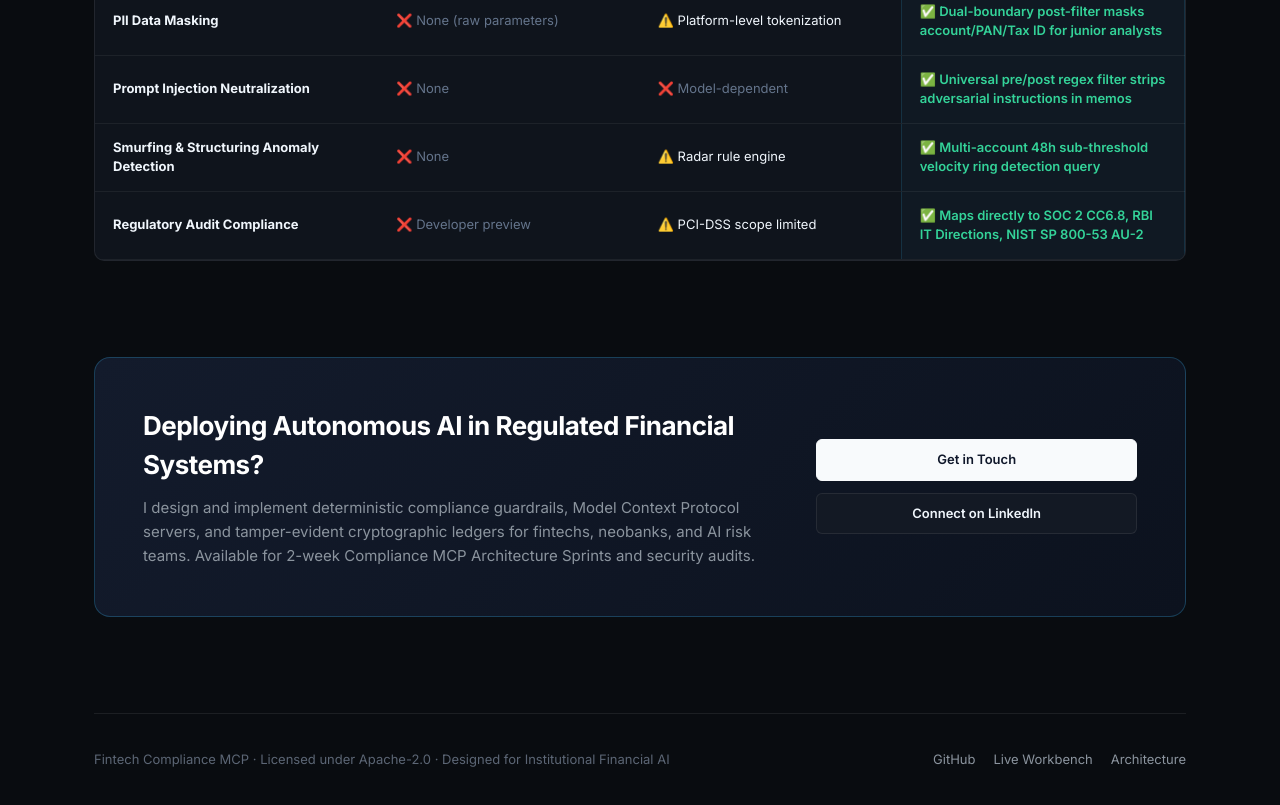
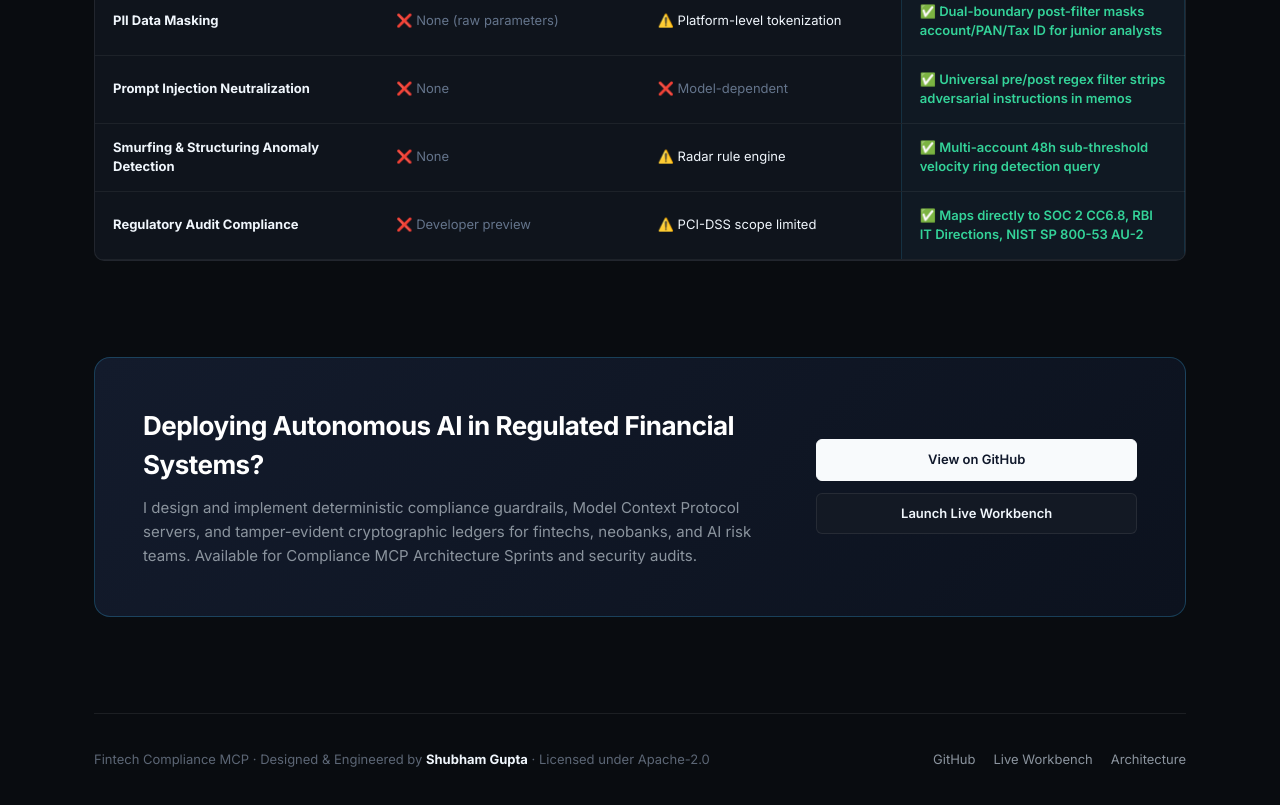
Before and after one commit to Beingstoic1/fintech-compliance-mcp, a plain HTML site: page docs/index.html in a window 1280 px wide. Shown: the part 2877-3682 px from the top of the page. Drawn offline with Linux system fonts and the light colour scheme.

Commit message:
chore: update author info, real repository URLs, and eliminate dead links

```diff
--- a/docs/index.html
+++ b/docs/index.html
@@ -988,19 +988,19 @@
         <p class="cta-desc">
           I design and implement deterministic compliance guardrails, Model Context Protocol servers,
           and tamper-evident cryptographic ledgers for fintechs, neobanks, and AI risk teams.
-          Available for 2-week Compliance MCP Architecture Sprints and security audits.
+          Available for Compliance MCP Architecture Sprints and security audits.
         </p>
       </div>
       <div class="cta-actions">
-        <a id="ctaEmailBtn" href="#" class="btn btn-primary" style="width: 100%;">Get in Touch</a>
-        <a id="ctaLinkedinBtn" href="#" target="_blank" class="btn btn-secondary" style="width: 100%;">Connect on LinkedIn</a>
+        <a id="ctaGithubBtn" href="#" target="_blank" class="btn btn-primary" style="width: 100%;">View on GitHub</a>
+        <a id="ctaWorkbenchBtn" href="#" target="_blank" class="btn btn-secondary" style="width: 100%;">Launch Live Workbench</a>
       </div>
     </section>
 
     <!-- Footer -->
     <footer class="site-footer">
       <div>
-        Fintech Compliance MCP · Licensed under Apache-2.0 · Designed for Institutional Financial AI
+        Fintech Compliance MCP · Designed & Engineered by <strong id="footerAuthor" style="color: var(--text-main);">Shubham Gupta</strong> · Licensed under Apache-2.0
       </div>
       <div style="display: flex; gap: 18px;">
         <a id="footerGithub" href="#" target="_blank">GitHub</a>
@@ -1016,23 +1016,52 @@
      * TOP CONFIG BLOCK - Update your URLs here in 10 seconds!
      */
     const SITE_CONFIG = {
-      githubUrl: "https://github.com/your-org/fintech-compliance-mcp",
-      liveWorkbenchUrl: "https://fintech-compliance-mcp.streamlit.app",
-      demoVideoUrl: "https://youtu.be/demo",
-      authorName: "Fintech Security & AI Systems Engineer",
-      linkedinUrl: "https://linkedin.com",
-      email: "mailto:compliance-engineer@example.com"
+      githubUrl: "https://github.com/Beingstoic1/fintech-compliance-mcp",
+      showcaseUrl: "https://beingstoic1.github.io/fintech-compliance-mcp/",
+      liveWorkbenchUrl: "<PASTE_YOUR_STREAMLIT_APP_URL_HERE>",
+      authorName: "Shubham Gupta"
     };
 
     // Apply config URLs to DOM
     document.addEventListener("DOMContentLoaded", () => {
       document.getElementById("navGithub").href = SITE_CONFIG.githubUrl;
       document.getElementById("heroGithubBtn").href = SITE_CONFIG.githubUrl;
-      document.getElementById("heroWorkbenchBtn").href = SITE_CONFIG.liveWorkbenchUrl;
       document.getElementById("footerGithub").href = SITE_CONFIG.githubUrl;
-      document.getElementById("footerWorkbench").href = SITE_CONFIG.liveWorkbenchUrl;
-      document.getElementById("ctaEmailBtn").href = SITE_CONFIG.email;
-      document.getElementById("ctaLinkedinBtn").href = SITE_CONFIG.linkedinUrl;
+
+      // Handle workbench URLs gracefully if placeholder is still present
+      const isWorkbenchPlaceholder = !SITE_CONFIG.liveWorkbenchUrl || SITE_CONFIG.liveWorkbenchUrl.includes("<PASTE_");
+      const workbenchTarget = isWorkbenchPlaceholder ? "#sandbox" : SITE_CONFIG.liveWorkbenchUrl;
+
+      const heroWb = document.getElementById("heroWorkbenchBtn");
+      heroWb.href = workbenchTarget;
+      if (isWorkbenchPlaceholder) {
+        heroWb.removeAttribute("target");
+        heroWb.title = "Local Demo Available in Interactive Sandbox Below";
+      }
+
+      const footerWb = document.getElementById("footerWorkbench");
+      footerWb.href = workbenchTarget;
+      if (isWorkbenchPlaceholder) {
+        footerWb.removeAttribute("target");
+      }
+
+      const ctaWb = document.getElementById("ctaWorkbenchBtn");
+      if (ctaWb) {
+        ctaWb.href = workbenchTarget;
+        if (isWorkbenchPlaceholder) {
+          ctaWb.removeAttribute("target");
+        }
+      }
+
+      const ctaGh = document.getElementById("ctaGithubBtn");
+      if (ctaGh) {
+        ctaGh.href = SITE_CONFIG.githubUrl;
+      }
+
+      const authorEl = document.getElementById("footerAuthor");
+      if (authorEl) {
+        authorEl.textContent = SITE_CONFIG.authorName;
+      }
 
       initPipeline();
       initTamperTable();
```
Also changed, not shown: 1 other file.
